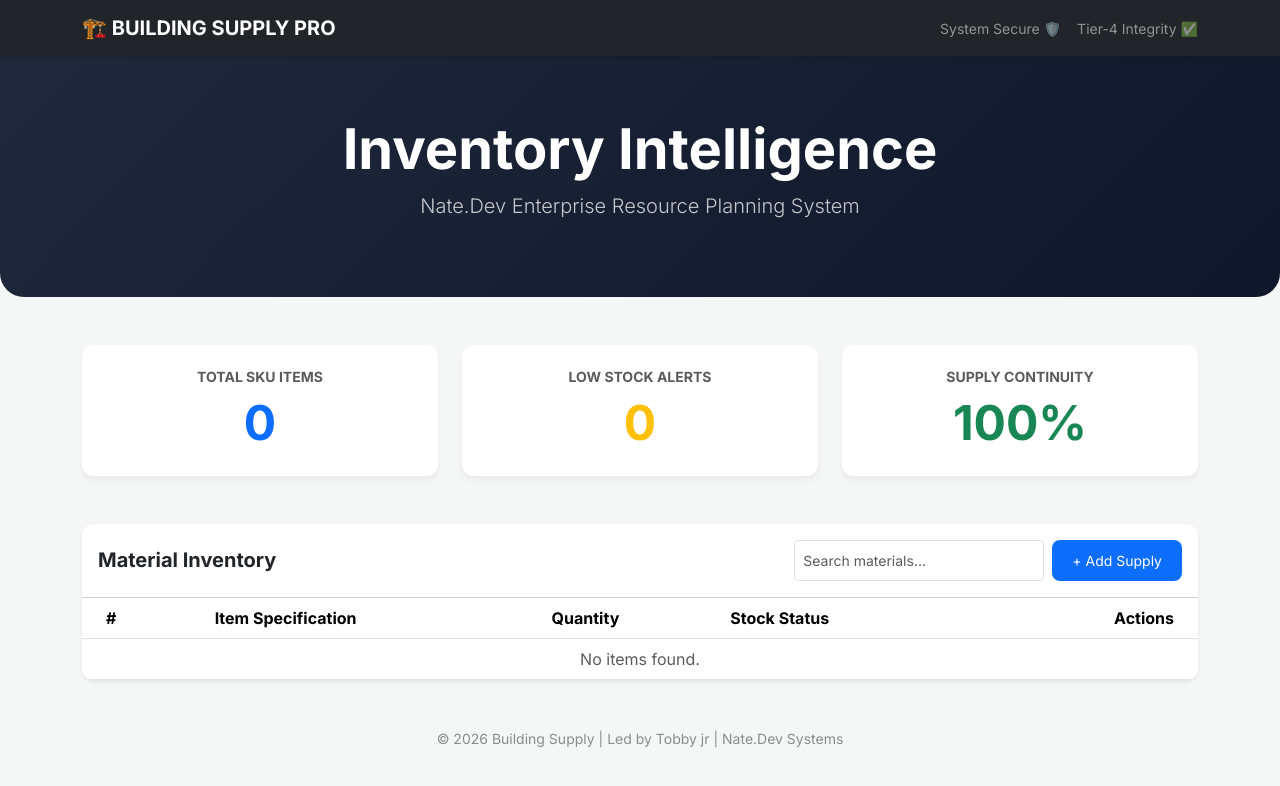
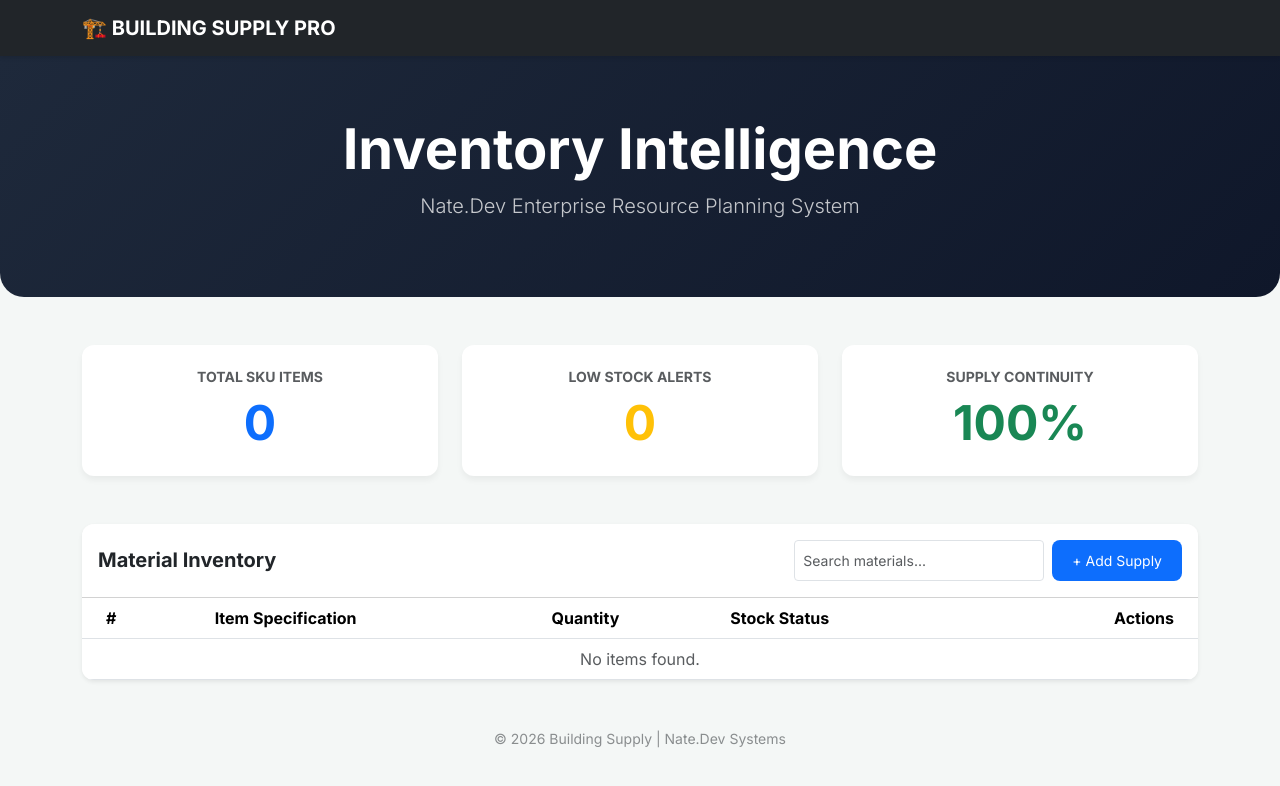
Before and after one commit to natnaelzeruaynom/building-supply, a website: page index.html in a window 1280 px wide. Drawn offline with nearby package versions, Linux system fonts and the light colour scheme.

Commit message:
Scrub internal security badges and assistant references

```diff
--- a/index.html
+++ b/index.html
@@ -21,10 +21,6 @@
     <nav class="navbar navbar-expand-lg navbar-dark bg-dark sticky-top">
         <div class="container">
             <a class="navbar-brand fw-bold" href="#">🏗️ BUILDING SUPPLY PRO</a>
-            <div class="d-flex align-items-center text-white-50 small">
-                <span class="me-3">System Secure 🛡️</span>
-                <span>Tier-4 Integrity ✅</span>
-            </div>
         </div>
     </nav>
 
@@ -127,7 +123,7 @@
     </div>
 
     <footer class="text-center py-5 opacity-50">
-        <p class="small">&copy; 2026 Building Supply | Led by Tobby jr | Nate.Dev Systems</p>
+        <p class="small">&copy; 2026 Building Supply | Nate.Dev Systems</p>
     </footer>
 
     <script src="https://cdn.jsdelivr.net/npm/bootstrap@5.3.3/dist/js/bootstrap.bundle.min.js"></script>
```
